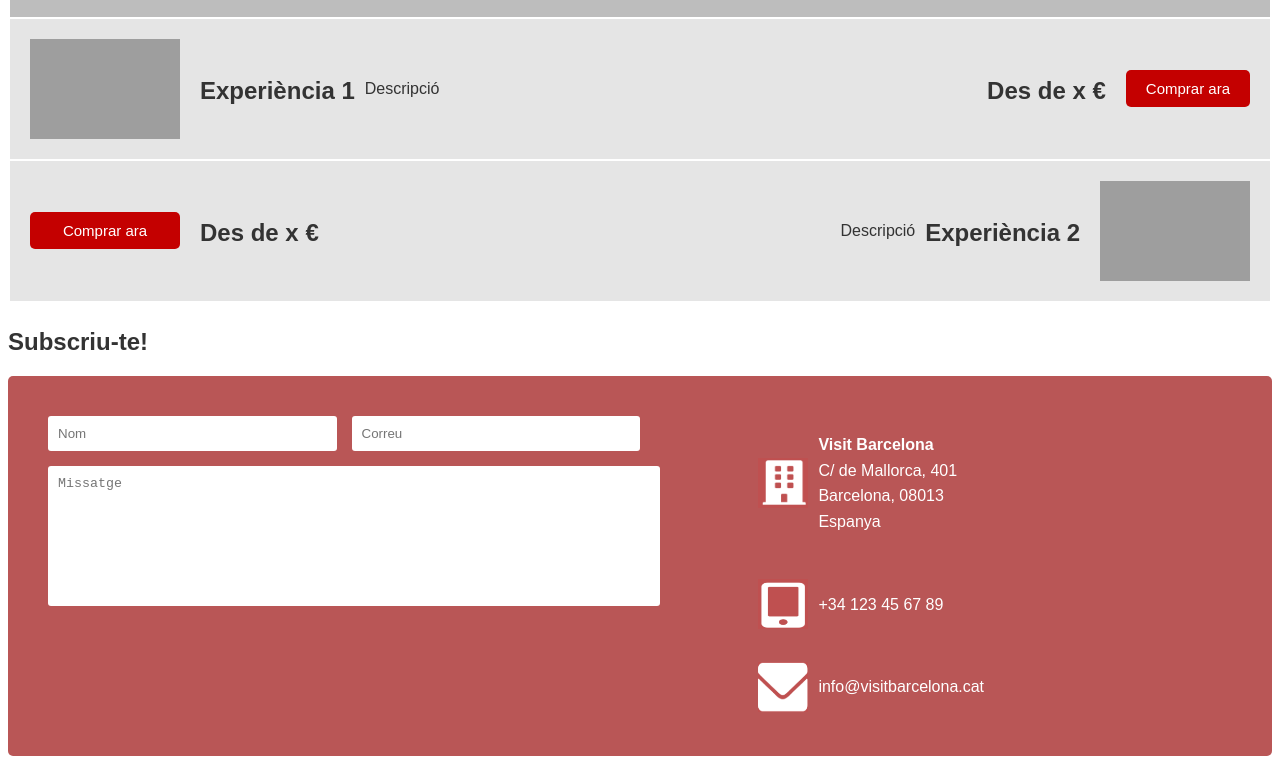
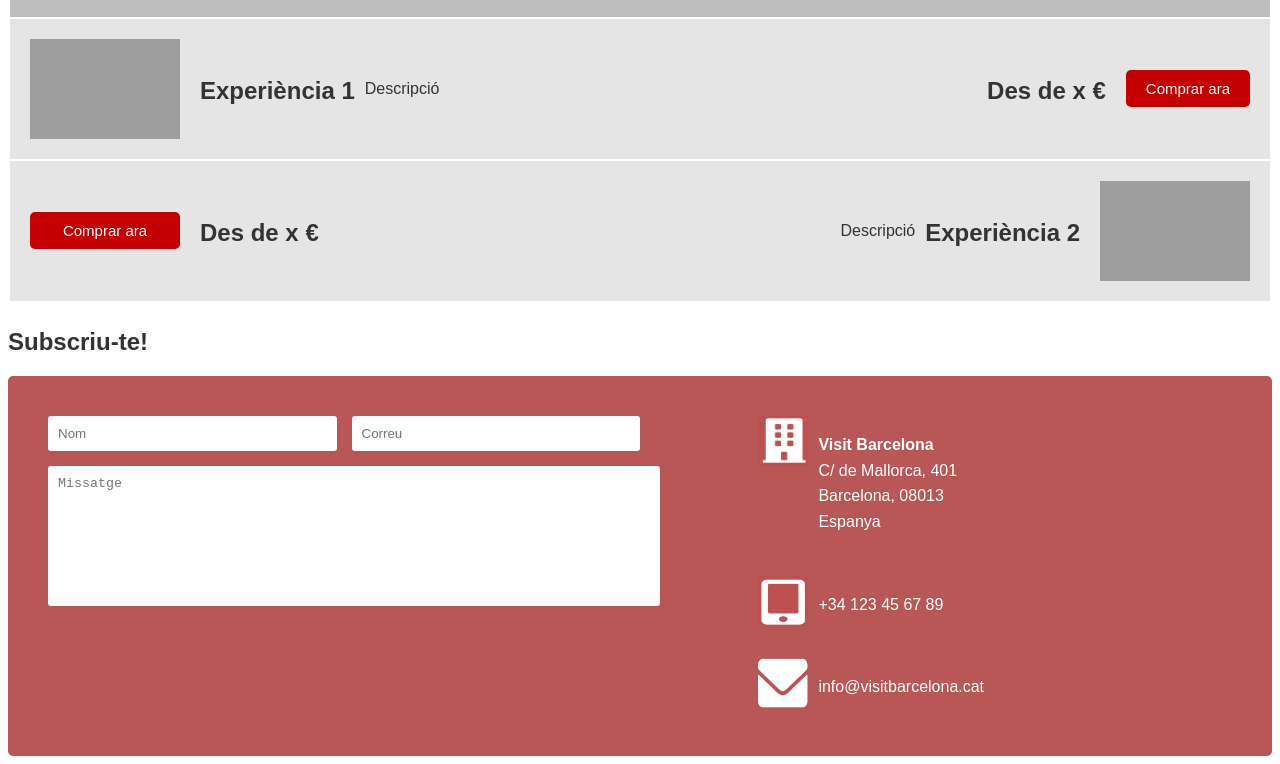
Before and after one commit to Mohamedaminekartibou/wireframe2.1, a plain HTML site: page index.html in a window 1280 px wide. Shown: the part 1313-2077 px from the top of the page. Drawn offline with Linux system fonts and the light colour scheme; grey boxes are pictures that could not be loaded.

Commit message:
Update index.html

```diff
--- a/index.html
+++ b/index.html
@@ -145,7 +145,7 @@
             </form>
 
             <div class="info">
-                <div class="item">
+                <div class="item2">
                     <img src="im1.png" width="50px;" height="50px;" border-radius="75">
                     <p><strong>Visit Barcelona</strong><br>
                         C/ de Mallorca, 401<br>
@@ -154,12 +154,12 @@
                     </p>
                 </div>
 
-                <div class="item">
+                <div class="item2">
                     <img src="im2.png" width="50px;" height="50px;" border-radius="75">
                     <p>+34 123 45 67 89</p>
                 </div>
 
-                <div class="item">
+                <div class="item2">
                     <img src="im3.png" width="50px;" height="50px;" border-radius="75">
                     <p>info@visitbarcelona.cat</p>
                 </div>
```
